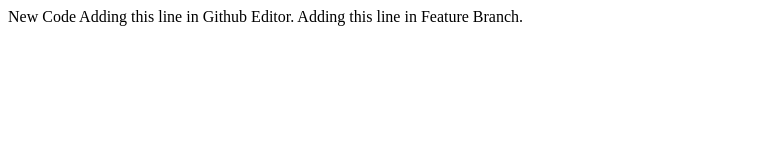
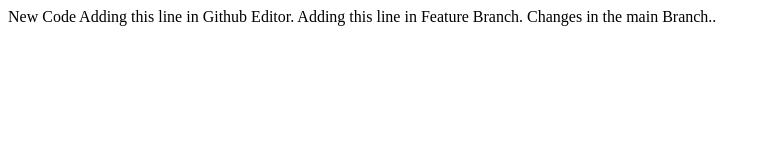
Before and after one commit to mohammadrupani02/local-repo, a plain HTML site: page index.html in a window 1280 px wide. Shown: the whole page, without its empty margins (0-771 px from the left). Drawn offline with Linux system fonts and the light colour scheme.

Commit message:
Adding from main

```diff
--- a/index.html
+++ b/index.html
@@ -9,5 +9,6 @@
     New Code
     Adding this line in Github Editor.
     Adding this line in Feature Branch.
+    Changes in the main Branch..
 </body>
 </html>
```
